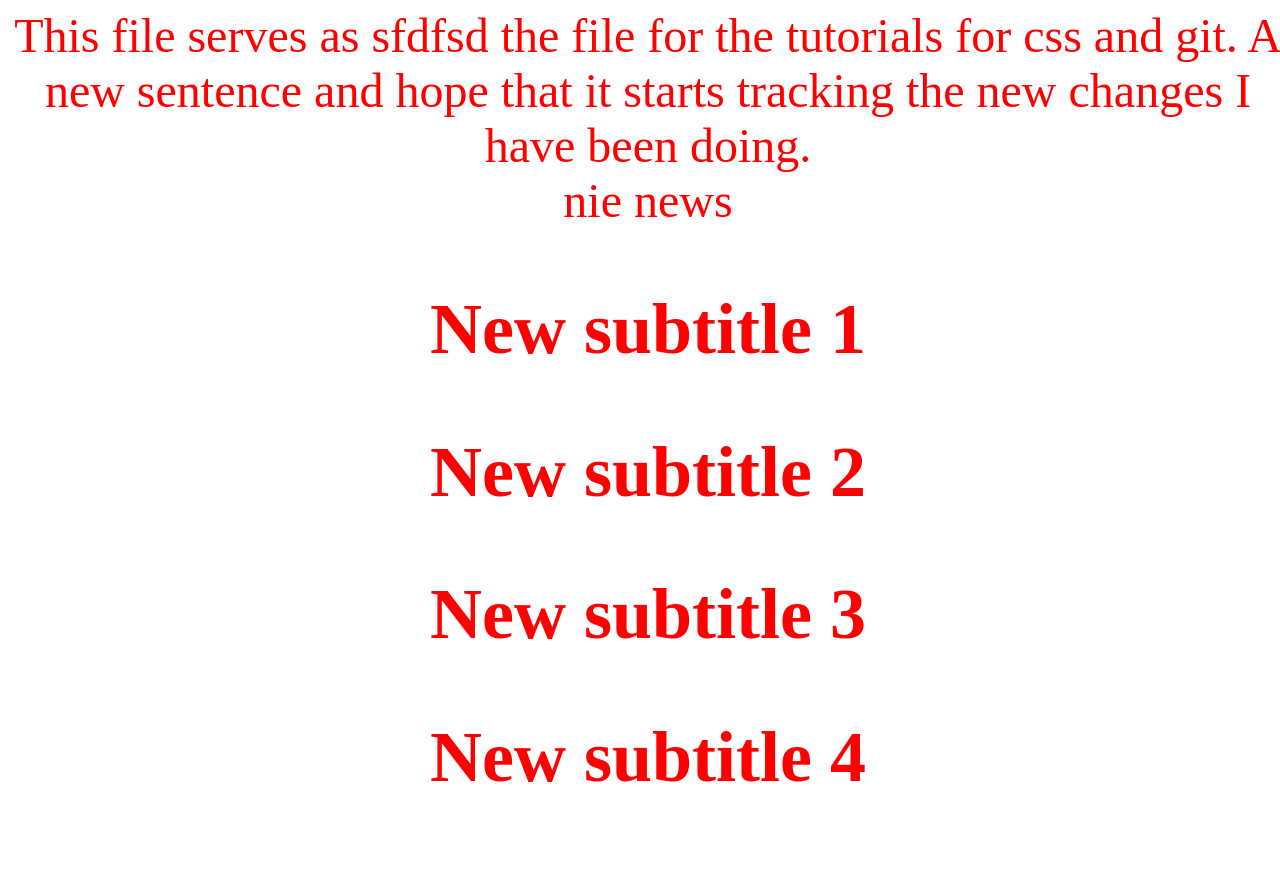
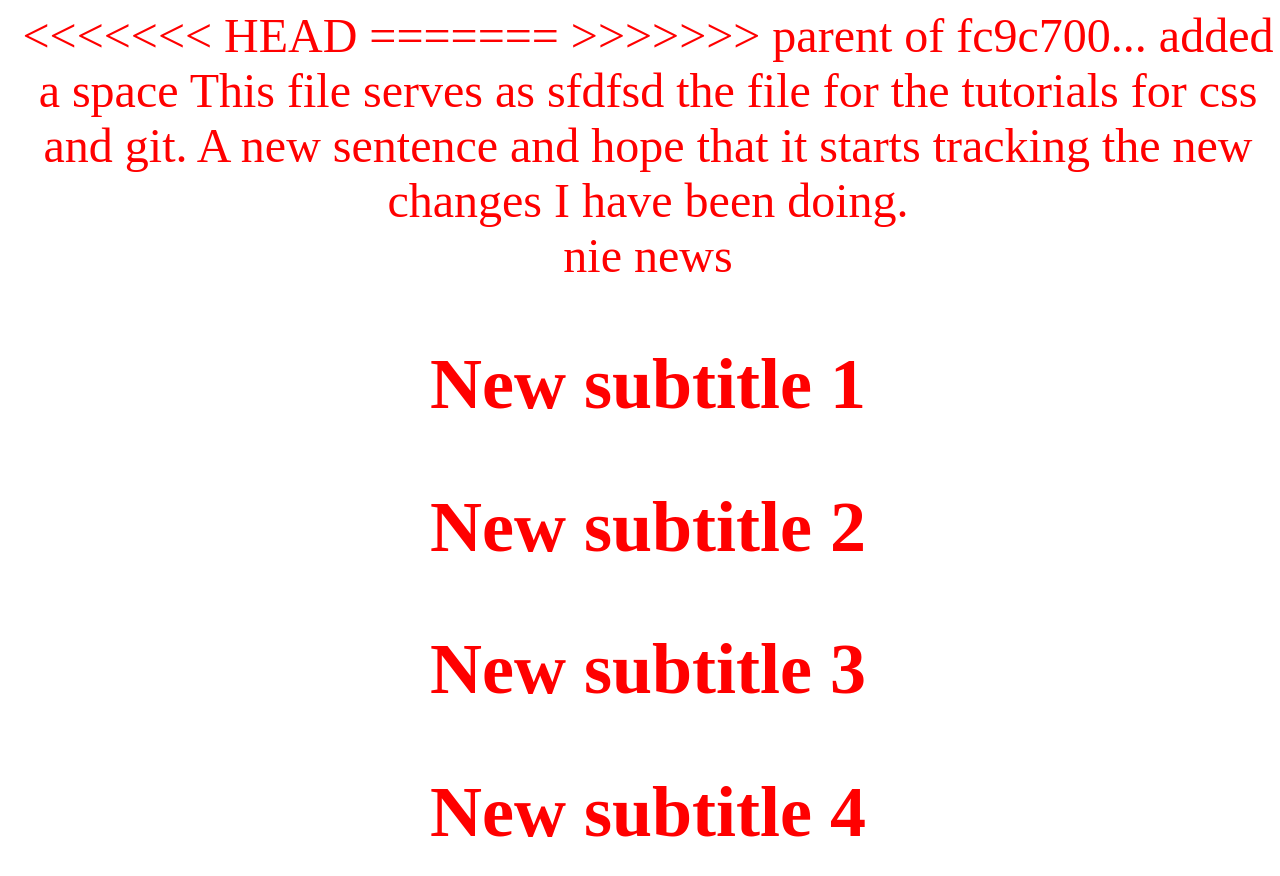
Before and after one commit to atantos/git1, a plain HTML site: page index.html in a window 1280 px wide. Drawn offline with Linux system fonts and the light colour scheme.

Commit message:
Revert "added a space"
This reverts commit fc9c70067074f60232a15420eeb4a12a8e5d1a52.

```diff
--- a/index.html
+++ b/index.html
@@ -8,7 +8,10 @@
 	</script>
 </head>
 <body>
+<<<<<<< HEAD
 
+=======
+>>>>>>> parent of fc9c700... added a space
 	<hi>This file serves as sfdfsd the file for the tutorials for css and git. A new sentence and hope that it starts tracking the new changes I have been doing.</hi>
 
 	<div>nie news</div>
```
